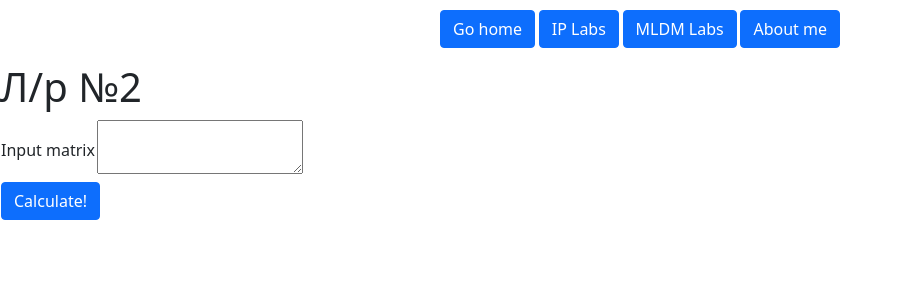
After one commit to lookandhate/phpscum, a PHP site: page /static/php/MLDM/pages/lab2.php in a window 1280 px wide. The commit adds this page. Shown: the top 300 px of the page, without its empty margins (0-903 px from the left). Run offline with PHP 8.4, Linux system fonts and the light colour scheme.

Commit message:
Refactoring

```diff
--- a/index.php
+++ b/index.php
@@ -1,9 +1,9 @@
 <html>
 <?php
-include "static/php/header.php"
+include "static/php/common/components/header.php"
 ?>
 <body>
-<br><a href="static/php/pages/lab1.php">Lab1</a> <br>
-<a href="static/php/pages/lab2.php">Lab2</a>
+<h1>THIS IS HOME PAGE WTF</h1>
+<a href="static/php/MLDM/pages/home_page.php"> MLDM Labs</a>
 </body>
 </html>
--- a/static/php/pages/lab1.php
+++ b/static/php/MLDM/pages/lab1.php
@@ -3,15 +3,15 @@
 <head>
     <meta charset="UTF-8">
     <title>Actions on sets</title>
-    <script type="text/javascript" src="../../js/lab1.js"></script>
+    <script type="text/javascript" src="../../../js/lab1.js"></script>
     <link href="https://cdn.jsdelivr.net/npm/bootstrap@5.1.3/dist/css/bootstrap.min.css" rel="stylesheet"
           integrity="sha384-1BmE4kWBq78iYhFldvKuhfTAU6auU8tT94WrHftjDbrCEXSU1oBoqyl2QvZ6jIW3" crossorigin="anonymous">
-    <link href="../../styles/lab1.css" rel="stylesheet">
+    <link href="../../../styles/lab1.css" rel="stylesheet">
 
 </head>
 <body>
 <?php
-include "header.php"
+include "../../common/components/header.php"
 ?>
 
 <h1>Л/р №1</h1>
--- /dev/null
+++ b/static/php/MLDM/pages/lab2.php
@@ -0,0 +1,37 @@
+<!DOCTYPE html>
+<html lang="en">
+<head>
+    <meta charset="utf-8">
+    <title>Лабораторная работа 2</title>
+    <link href="https://cdn.jsdelivr.net/npm/bootstrap@5.1.3/dist/css/bootstrap.min.css" rel="stylesheet"
+          integrity="sha384-1BmE4kWBq78iYhFldvKuhfTAU6auU8tT94WrHftjDbrCEXSU1oBoqyl2QvZ6jIW3" crossorigin="anonymous">
+    <link href="../../../styles/lab1.css" rel="stylesheet">
+    <script type="text/javascript" src="../../../js/lab2.js"></script>
+</head>
+
+
+<body>
+<?php
+include "../../common/components/header.php"
+?>
+<h1>Л/р №2</h1>
+<form method="" action="">
+    <table>
+        <tr>
+            <td>Input matrix</td>
+            <td><label for="matrix"></label><textarea id="matrix" value="" size="100"></textarea></td>
+        </tr>
+        <tr>
+            <td colspan="2"><input type="button" class="btn btn-primary button-style" value="Calculate!"
+                                   onclick="check_matrix();"/></td>
+        </tr>
+    </table>
+</form>
+
+<div id="full-result">
+    <p id="result"></p>
+</div>
+
+</body>
+
+</html>
--- /dev/null
+++ b/static/php/common/components/header.php
@@ -0,0 +1,9 @@
+<link href="https://cdn.jsdelivr.net/npm/bootstrap@5.1.3/dist/css/bootstrap.min.css" rel="stylesheet"
+      integrity="sha384-1BmE4kWBq78iYhFldvKuhfTAU6auU8tT94WrHftjDbrCEXSU1oBoqyl2QvZ6jIW3" crossorigin="anonymous">
+<link href="../../../styles/common.css" rel="stylesheet">
+<div class="header">
+    <input type="button" class="btn btn-primary button-style" value="Go home" onclick="window.location.replace('/')">
+    <input type="button" class="btn btn-primary button-style" value="IP Labs" onclick="window.location.replace('/')">
+    <input type="button" class="btn btn-primary button-style" value="MLDM Labs" onclick="window.location.replace('/static/php/MLDM/pages/home_page.php')">
+    <input type="button" class="btn btn-primary button-style" value="About me" onclick="window.location.replace('/')">
+</div>
--- a/static/php/components/header.php
+++ /dev/null
@@ -1,4 +0,0 @@
-<link href="https://cdn.jsdelivr.net/npm/bootstrap@5.1.3/dist/css/bootstrap.min.css" rel="stylesheet"
-      integrity="sha384-1BmE4kWBq78iYhFldvKuhfTAU6auU8tT94WrHftjDbrCEXSU1oBoqyl2QvZ6jIW3" crossorigin="anonymous">
-
-<input type="button" class="btn btn-primary button-style" value="Go home" onclick="window.location.replace('/')">
--- /dev/null
+++ b/static/styles/common.css
@@ -0,0 +1,7 @@
+.header {
+    display: flex;
+    justify-content: space-between;
+    max-width: 400px;
+    margin: 0 auto;
+    padding: 10px 0;
+}
```
Also changed, not shown: static/php/MLDM/pages/home_page.php (added, +9 -0 lines), static/php/pages/lab2.php (deleted, +0 -34 lines).
